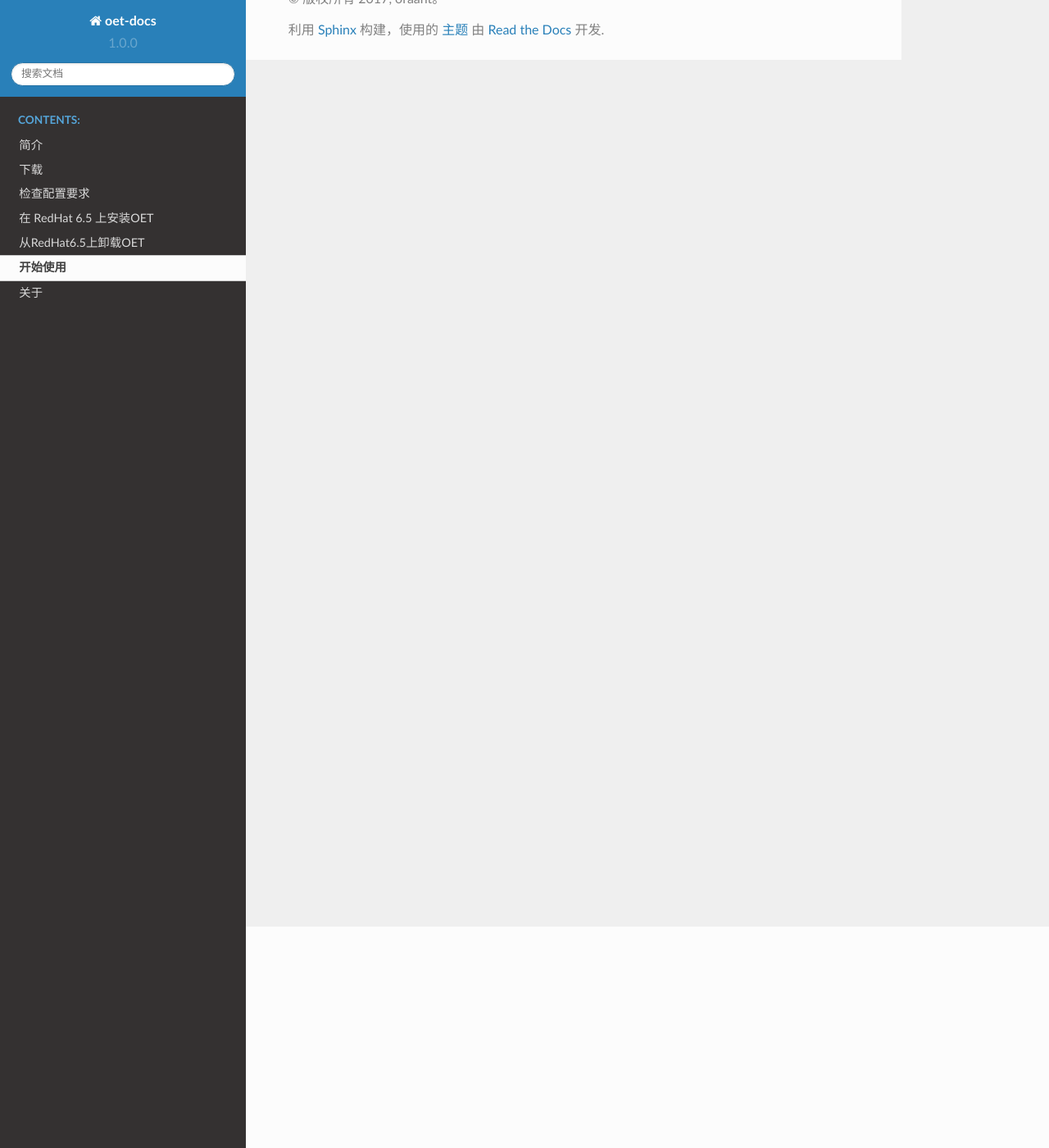
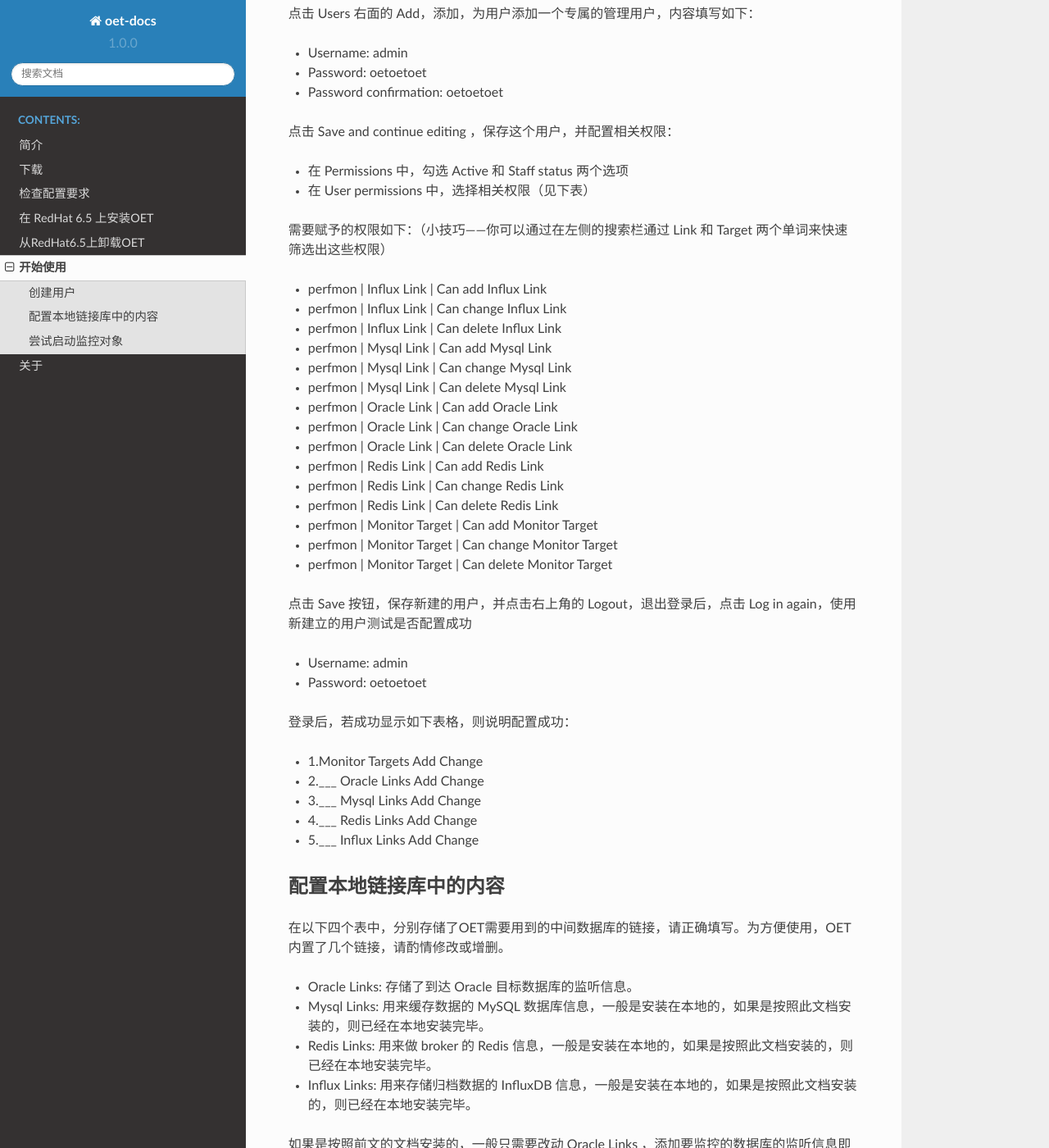
Before and after one commit to oraant/oet-docs, a Sphinx documentation site: the page built from docs/getstart.rst, in a window 1280 px wide and 1400 px high, scrolled down 270 px. Shown: the whole window at 82% size. Built offline with Sphinx 7.4.7 and the Read the Docs theme 2.0.0, drawn with Linux system fonts in a browser that asks for light colours; some of the changed text lies outside the part shown.

Commit message:
continue.

```diff
--- a/docs/getstart.rst
+++ b/docs/getstart.rst
@@ -1,2 +1,99 @@
 开始使用
 =========
+
+访问后台管理面板（右上角"更多" --> "进入后台"），或者直接访问 http://ip/admin ，修改相关配置
+
+创建用户
+----------
+
+点击 Users 右面的 Add，添加，为用户添加一个专属的管理用户，内容填写如下：
+
+- Username: admin
+- Password: oetoetoet
+- Password confirmation: oetoetoet
+
+点击 Save and continue editing ，保存这个用户，并配置相关权限：
+
+- 在 Permissions 中，勾选 Active 和 Staff status 两个选项
+- 在 User permissions 中，选择相关权限（见下表）
+
+需要赋予的权限如下：（小技巧——你可以通过在左侧的搜索栏通过 Link 和 Target 两个单词来快速筛选出这些权限）
+
+- perfmon | Influx Link | Can add Influx Link
+- perfmon | Influx Link | Can change Influx Link
+- perfmon | Influx Link | Can delete Influx Link
+- perfmon | Mysql Link | Can add Mysql Link
+- perfmon | Mysql Link | Can change Mysql Link
+- perfmon | Mysql Link | Can delete Mysql Link
+- perfmon | Oracle Link | Can add Oracle Link
+- perfmon | Oracle Link | Can change Oracle Link
+- perfmon | Oracle Link | Can delete Oracle Link
+- perfmon | Redis Link | Can add Redis Link
+- perfmon | Redis Link | Can change Redis Link
+- perfmon | Redis Link | Can delete Redis Link
+- perfmon | Monitor Target | Can add Monitor Target
+- perfmon | Monitor Target | Can change Monitor Target
+- perfmon | Monitor Target | Can delete Monitor Target
+
+点击 Save 按钮，保存新建的用户，并点击右上角的 Logout，退出登录后，点击 Log in again，使用新建立的用户测试是否配置成功
+
+- Username: admin
+- Password: oetoetoet
+
+登录后，若成功显示如下表格，则说明配置成功：
+
+- 1.Monitor Targets	Add  Change
+- 2.___ Oracle Links	Add  Change
+- 3.___ Mysql Links	Add  Change
+- 4.___ Redis Links	Add  Change
+- 5.___ Influx Links	Add  Change
+
+配置本地链接库中的内容
+---------------------------
+
+在以下四个表中，分别存储了OET需要用到的中间数据库的链接，请正确填写。为方便使用，OET内置了几个链接，请酌情修改或增删。
+
+- Oracle Links: 存储了到达 Oracle 目标数据库的监听信息。
+- Mysql Links: 用来缓存数据的 MySQL 数据库信息，一般是安装在本地的，如果是按照此文档安装的，则已经在本地安装完毕。
+- Redis Links: 用来做 broker 的 Redis 信息，一般是安装在本地的，如果是按照此文档安装的，则已经在本地安装完毕。
+- Influx Links: 用来存储归档数据的 InfluxDB 信息，一般是安装在本地的，如果是按照此文档安装的，则已经在本地安装完毕。
+
+如果是按照前文的文档安装的，一般只需要改动 Oracle Links ，添加要监控的数据库的监听信息即可。
+
+在 Monitor Targets 中，增加要监控的数据库信息。
+
+=====================  ====================================
+选项名字               选择如何添加
+=====================  ====================================
+Name                   为此监控对象起个名字
+Desc                   添加描述
+Reborn                 连接失败后隔多长时间自动重试
+Scheme                 监控哪些参数
+Oracle listener        选择要连接的 oracle 监听
+Oracle service name    选择 Oracle 的服务名
+Mysql server           选择要使用的 MySQL Server
+Mysql database         选择要使用哪个库来缓存数据
+Redis server           选择要使用的 Redis Server
+Redis database         选择要使用哪个库来交互数据
+Influx server          选择要使用的 Influx Server
+Influx database        选择要使用哪个库来归档数据
+=====================  ====================================
+
+点击 Save 按钮，保存新建的监控对象。
+
+
+尝试启动监控对象
+-------------------------
+进入 Monitor Targets 的列表页面中，勾选刚才建立的监控对象，从上方的 Action 中选择 [[Create] start monitor tasks for selected processes]，然后点击 Go，留心查看 test 对象的 STATUS 列。
+
+等待10秒后，请刷新页面，再次查看变化。不同的效果含义如下：
+
+===========  ===========================
+状态         含义
+===========  ===========================
+No Task
+PENDING
+RUNNING
+===========  ===========================
+
+TODO: 完善这个表格
--- a/docs/index.rst
+++ b/docs/index.rst
@@ -16,6 +16,7 @@ Oracle Expert Tools 使用文档
    install.rst
    uninstall.rst
    getstart.rst
+   troubleshooting.rst
    about.rst
 
 索引
```
Also changed, not shown: docs/install.rst (+13 -8 lines), docs/troubleshooting.rst (added).
